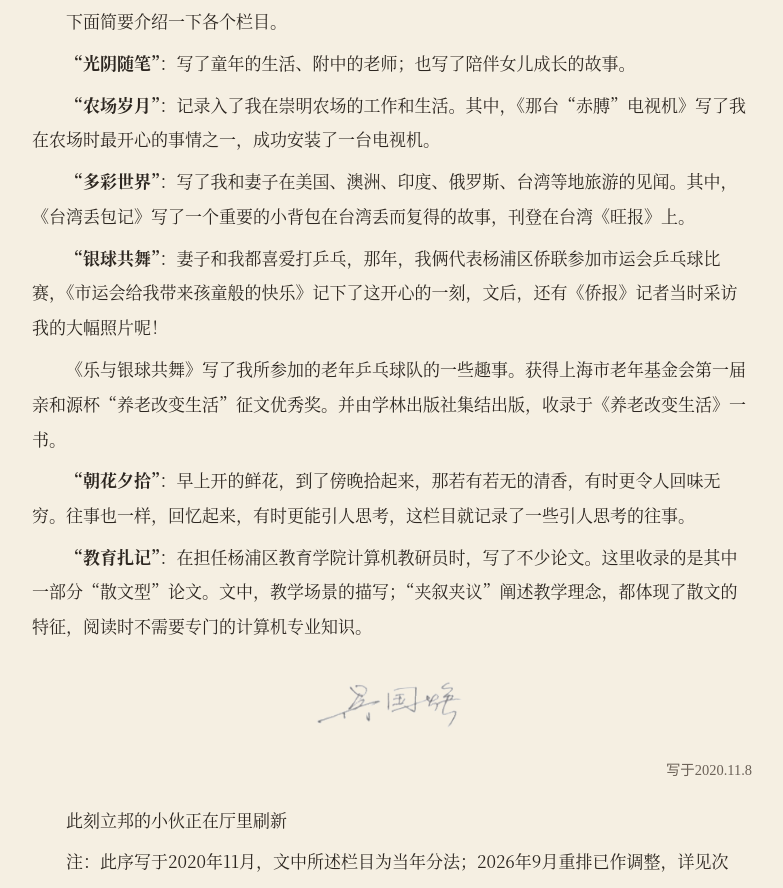
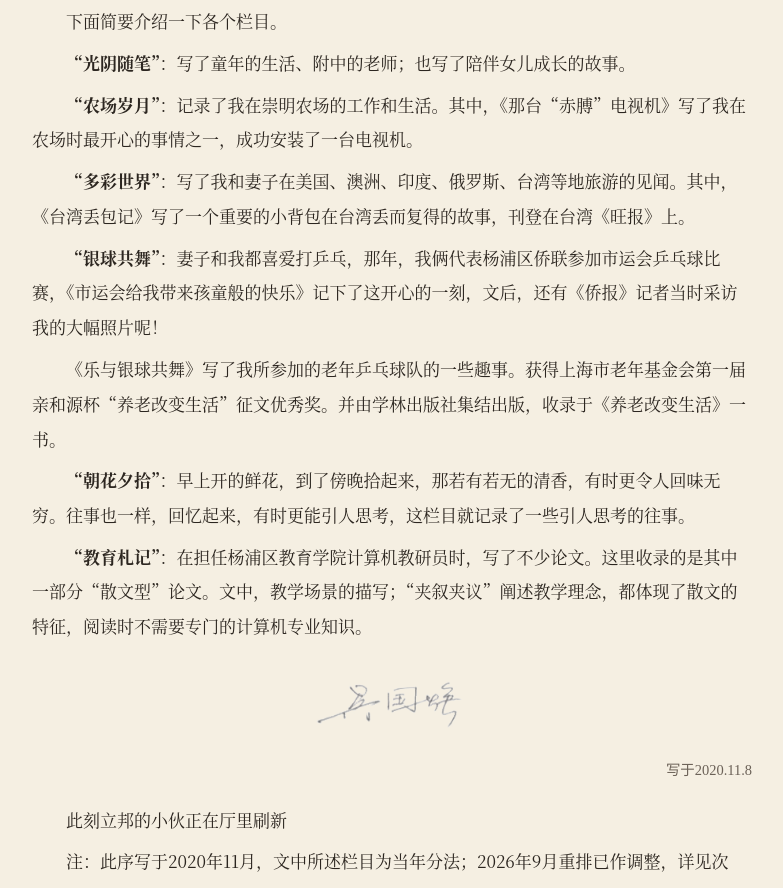
Before and after one commit to wgh105/bjhx, a plain HTML site: page book/p01.html in a window 1280 px wide. Shown: the part 1282-2170 px from the top of the page, without its empty margins (248-1031 px from the left). Drawn offline with Linux system fonts and the light colour scheme.

Commit message:
自序订正两处
- 「农场岁月」导语：记录入了 → 记录了（删去多余的“入”）
- 「教育扎记」→「教育札记」，与全书目录、栏目页及正文统一
- 下载区同步：EPUB v3.9、PDF 重新导出

```diff
--- a/book/p01.html
+++ b/book/p01.html
@@ -30,12 +30,12 @@
 <p>小集子按照内容大致分了六个栏目。收录的文章绝大部分都已经在报刊上发表，如《新民晚报》、《联合时报》、《现代家庭》、《上海老年报》、《杨浦时报》、《杨浦教育》、《杨浦教育学院院报》等。</p>
 <p>下面简要介绍一下各个栏目。</p>
 <p><strong>“光阴随笔”</strong>：写了童年的生活、附中的老师；也写了陪伴女儿成长的故事。</p>
-<p><strong>“农场岁月”</strong>：记录入了我在崇明农场的工作和生活。其中，《那台“赤膊”电视机》写了我在农场时最开心的事情之一，成功安装了一台电视机。</p>
+<p><strong>“农场岁月”</strong>：记录了我在崇明农场的工作和生活。其中，《那台“赤膊”电视机》写了我在农场时最开心的事情之一，成功安装了一台电视机。</p>
 <p><strong>“多彩世界”</strong>：写了我和妻子在美国、澳洲、印度、俄罗斯、台湾等地旅游的见闻。其中，《台湾丢包记》写了一个重要的小背包在台湾丢而复得的故事，刊登在台湾《旺报》上。</p>
 <p><strong>“银球共舞”</strong>：妻子和我都喜爱打乒乓，那年，我俩代表杨浦区侨联参加市运会乒乓球比赛，《市运会给我带来孩童般的快乐》记下了这开心的一刻，文后，还有《侨报》记者当时采访我的大幅照片呢！</p>
 <p>《乐与银球共舞》写了我所参加的老年乒乓球队的一些趣事。获得上海市老年基金会第一届亲和源杯“养老改变生活”征文优秀奖。并由学林出版社集结出版，收录于《养老改变生活》一书。</p>
 <p><strong>“朝花夕拾”</strong>：早上开的鲜花，到了傍晚拾起来，那若有若无的清香，有时更令人回味无穷。往事也一样，回忆起来，有时更能引人思考，这栏目就记录了一些引人思考的往事。</p>
-<p><strong>“教育扎记”</strong>：在担任杨浦区教育学院计算机教研员时，写了不少论文。这里收录的是其中一部分“散文型”论文。文中，教学场景的描写；“夹叙夹议”阐述教学理念，都体现了散文的特征，阅读时不需要专门的计算机专业知识。</p>
+<p><strong>“教育札记”</strong>：在担任杨浦区教育学院计算机教研员时，写了不少论文。这里收录的是其中一部分“散文型”论文。文中，教学场景的描写；“夹叙夹议”阐述教学理念，都体现了散文的特征，阅读时不需要专门的计算机专业知识。</p>
 <p><img src="../img/sig1.png" class="sig" alt="" /></p>
 <p class="cap sign-date">写于2020.11.8</p>
 <p>此刻立邦的小伙正在厅里刷新</p>
```
Also changed, not shown: 2 other files.
